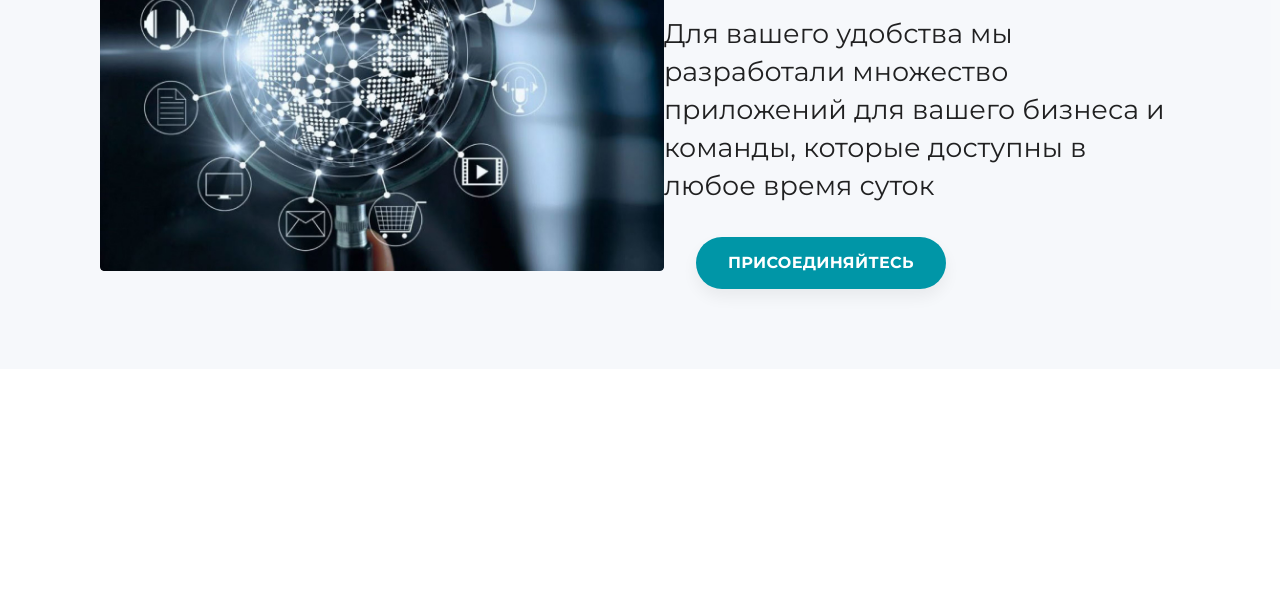
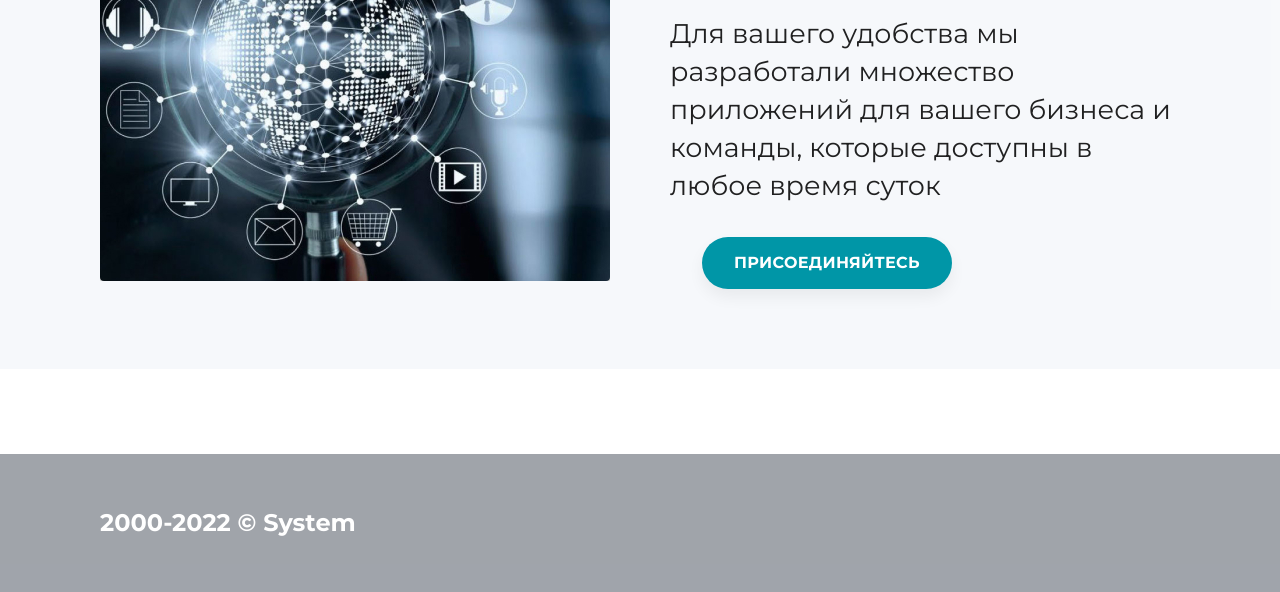
Before and after one commit to rocketDim/SkillFactory, a plain HTML site: page index.html in a window 1280 px wide. Shown: the part 453-1045 px from the top of the page. Before the commit the page ends 907 px from the top, so only its background shows below. Drawn offline with Linux system fonts and the light colour scheme.

Commit message:
Сделал футер

```diff
--- a/index.html
+++ b/index.html
@@ -46,7 +46,7 @@
             <section class="hero">
                 <div class="hero__container container">
                 <div class="hero__content">
-                    <figure class="hero_figure">
+                    <figure class="hero__figure">
                         <img src="components/hero-1.jpg" alt="Разработано 2000+ приложений" class="hero__image">
                     </figure>
 
@@ -67,6 +67,14 @@
                 </div>
             </section>
         </main>
+
+        <footer class="app__footer footer">
+            <div class="footer__container container">
+                <div class="footer__copyright">
+                    2000-2022 © System
+                </div>
+            </div>
+        </footer>
     </div>
 </body>
 
--- a/style.css
+++ b/style.css
@@ -137,3 +137,23 @@ section {
 .hero__button:hover {
     background-color: #04b4c7;
 }
+
+/*footer*/
+
+.footer {
+    padding: 47px 0;
+    background-color: rgba(66, 74, 87, 0.5);
+}
+
+.footer__contaiter {
+   display: flex;
+   justify-content: space-between;
+   align-items: center;
+}
+
+.footer__copyright {
+    font-weight: 700;
+    font-size: 24px;
+    line-height: 44px;
+    color: #FFFFFF;
+}
```
Also changed, not shown: Components/Vector.svg (added), 1 other file.
